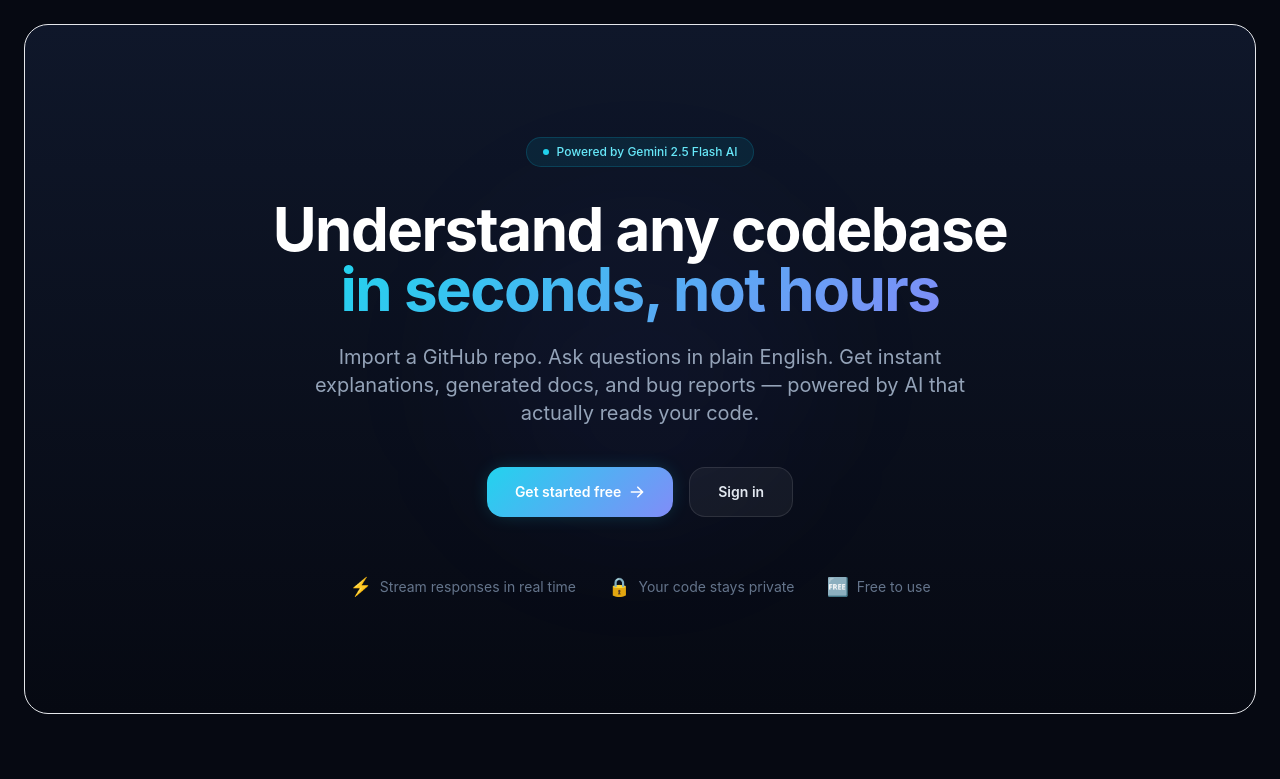
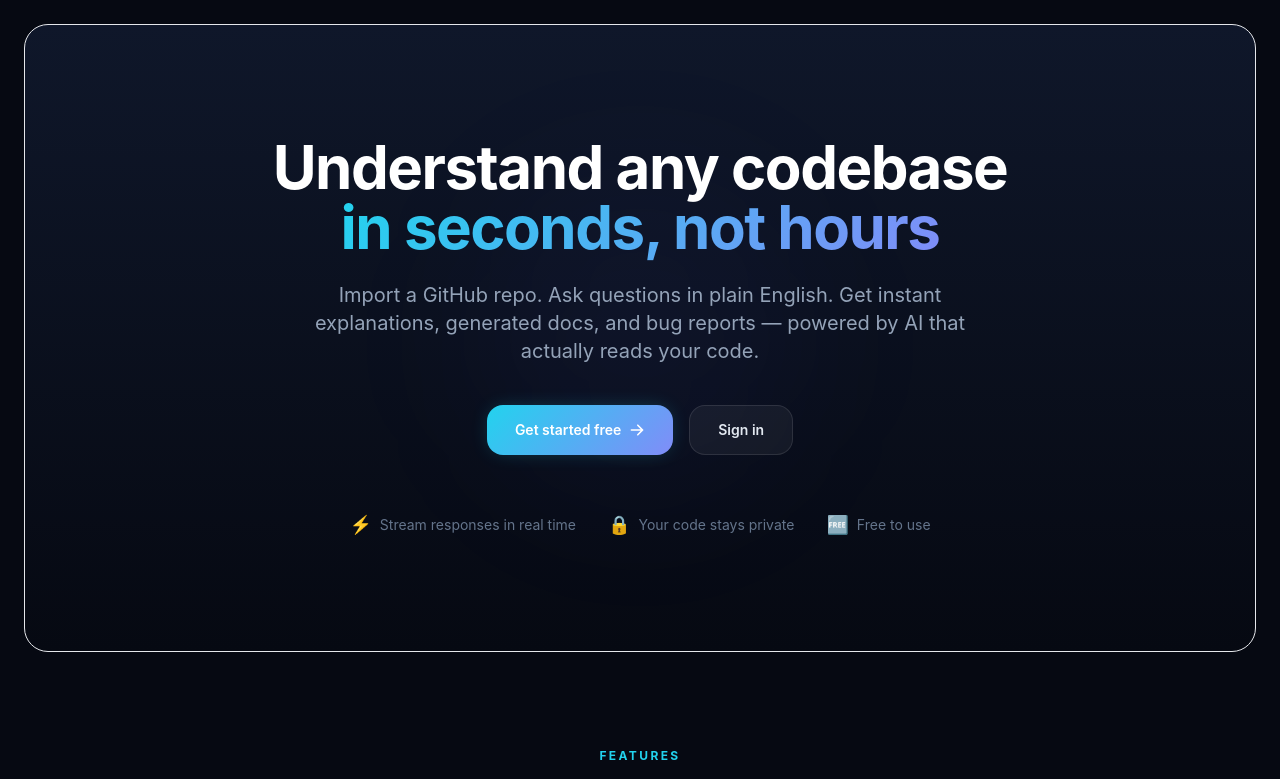
Before and after one commit to JainSwasti31/DevMind_AI, a React (Vite) app in the folder client/: page / in a window 1280 px wide. Shown: the top 779 px of the page. Built offline with nearby package versions, Linux system fonts and the light colour scheme.

Commit message:
minimal updates

```diff
--- a/client/src/pages/Home.jsx
+++ b/client/src/pages/Home.jsx
@@ -15,11 +15,6 @@
         <div className="pointer-events-none absolute top-1/2 left-1/2 -translate-x-1/2 -translate-y-1/2 h-[300px] w-[300px] rounded-full bg-indigo-500/5 blur-[80px]" />
 
         <div className="relative max-w-3xl mx-auto text-center">
-          <div className="inline-flex items-center gap-2 rounded-full border border-cyan-500/20 bg-cyan-500/10 px-4 py-1.5 text-xs font-medium text-cyan-300 mb-8">
-            <span className="h-1.5 w-1.5 rounded-full bg-cyan-400 animate-pulse" />
-            Powered by Gemini 2.5 Flash AI
-          </div>
-
           <h1 className="text-4xl md:text-6xl font-bold leading-[1.1] tracking-tight">
             <span className="text-white">Understand any codebase</span><br />
             <span className="text-gradient">in seconds, not hours</span>
@@ -158,7 +153,7 @@
 
       {/* ─── Footer ─── */}
       <footer className="text-center text-xs text-slate-600 pt-4 border-t border-white/5">
-        <p>© 2025 DevMind AI · Built with React, Node.js, MongoDB & Gemini</p>
+        <p>© 2026 DevMind AI · Built with React, Node.js, MongoDB & Gemini</p>
       </footer>
     </div>
   );
```
